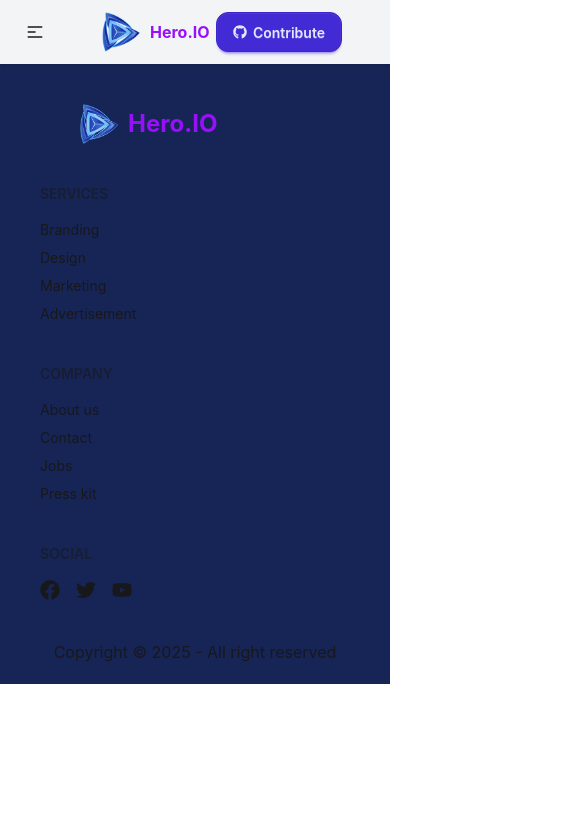
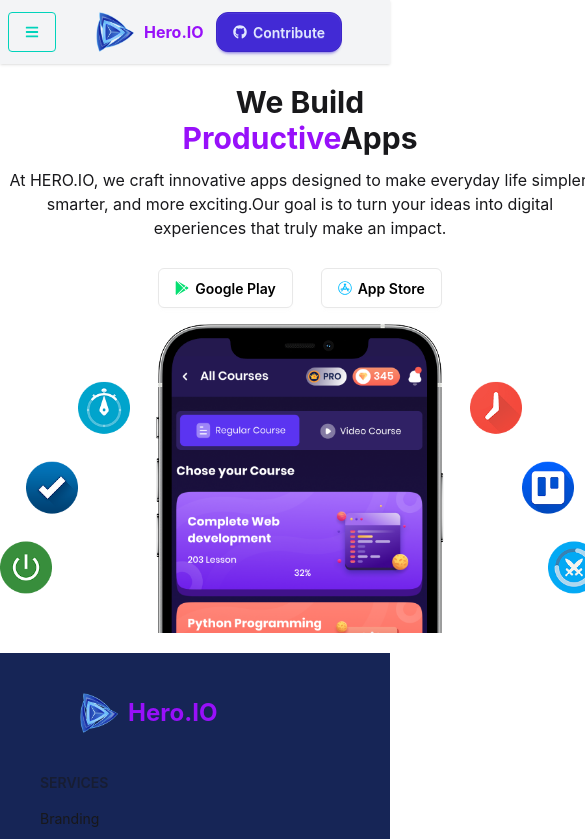
Before and after one commit to Tazim212/react-hero-app, a React (Vite) app: page / in a window 390 px wide. Shown: the top 839 px of the page, 585 px wide, since content can reach past the window. Built offline with nearby package versions, Linux system fonts and the light colour scheme.

Commit message:
banner section done

```diff
--- a/src/Pages/Navbar/Navbar.jsx
+++ b/src/Pages/Navbar/Navbar.jsx
@@ -1,7 +1,6 @@
-import React from 'react';
 import { Link, NavLink } from 'react-router';
 import logo from '../../assets/logo.png'
-import { FaGithub } from 'react-icons/fa';
+import { FaBars, FaGithub } from 'react-icons/fa';
 
 const Navbar = () => {
 
@@ -9,21 +8,19 @@
         <div className="navbar bg-gray-100 shadow-sm">
             <div className="navbar-start">
                 <div className="dropdown">
-                    <div tabIndex={0} role="button" className="btn btn-ghost lg:hidden">
-                        <svg xmlns="http://www.w3.org/2000/svg" className="h-5 w-5" fill="none" viewBox="0 0 24 24" stroke="currentColor"> <path strokeLinecap="round" strokeLinejoin="round" strokeWidth="2" d="M4 6h16M4 12h8m-8 6h16" /> </svg>
-                    </div>
+                    <span tabIndex={0} className='btn btn-outline btn-accent lg:hidden text-md'><FaBars></FaBars></span>
                     <ul
                         tabIndex="-1"
-                        className="menu menu-sm dropdown-content  rounded-box z-1 mt-3 w-52 p-2 font-semibold">
+                        className="menu menu-sm dropdown-content bg-sky-800 rounded-box z-1 mt-3 w-52 p-2 font-semibold">
                         <NavLink to='/'>Home</NavLink>
                         <NavLink to='/apps'>Apps</NavLink>
                         <NavLink to='/'>Installation</NavLink>
                     </ul>
                 </div>
-                <div className='flex gap-2 items-center ml-10'>
+                <Link to='/' className='flex gap-2 items-center ml-10'>
                     <img src={logo} className='w-10 h-10' alt="" />
                     <h2 className='font-bold text-purple-600'>Hero.IO</h2>
-                </div>
+                </Link>
             </div>
             <div className="navbar-center hidden lg:flex">
                 <ul className="menu menu-horizontal gap-3 font-semibold text-black">
@@ -33,7 +30,7 @@
                 </ul>
             </div>
             <div className="navbar-end mr-10">
-                <button className='btn btn-primary rounded-xl'><span><FaGithub></FaGithub></span>Contribute</button>
+                <Link to='https://github.com/Tazim212' className='btn btn-primary rounded-xl'><span><FaGithub></FaGithub></span>Contribute</Link>
             </div>
         </div>
     );
--- a/src/components/Banner/Banner.jsx
+++ b/src/components/Banner/Banner.jsx
@@ -1,9 +1,21 @@
 import React from 'react';
-
+import hero from '../../assets/hero.png'
+import { Link } from 'react-router';
+import { FaGooglePay } from 'react-icons/fa6';
+import { FaAppStore, FaGooglePlay } from 'react-icons/fa';
 const Banner = () => {
     return (
-        <div>
+        <div className='mx-auto my-5 w-[600px]'>
+            <h1 className='text-3xl text-center font-bold'>We Build<br></br> <span className='text-purple-600'>Productive</span>Apps</h1>
+            <p className='text-center py-3'>At HERO.IO, we craft innovative apps designed to make everyday life simpler, smarter, and more
+                exciting.Our goal is to turn your ideas into digital experiences that truly make an impact.</p>
 
+            <div className='text-center my-4'>
+                <Link to='https://play.google.com/store/games?hl=en'><button className='btn bg-white text-black mr-7 rounded-md'><FaGooglePlay className='text-green-400'></FaGooglePlay> Google Play</button></Link>
+                <Link to='https://www.apple.com/app-store/'><button className='btn bg-white text-black rounded-md'><FaAppStore className='text-sky-400'></FaAppStore> App Store</button></Link>
+            </div>
+
+            <img src={hero} alt="" />
         </div>
     );
 };
--- /dev/null
+++ b/src/components/Home/Home.jsx
@@ -0,0 +1,12 @@
+import React from 'react';
+import Banner from '../Banner/Banner';
+
+const Home = () => {
+    return (
+        <div>
+            <Banner></Banner>
+        </div>
+    );
+};
+
+export default Home;
--- a/src/components/Routes/Routes.jsx
+++ b/src/components/Routes/Routes.jsx
@@ -2,12 +2,17 @@
 import { createBrowserRouter } from "react-router";
 import App from '../../App';
 import Apps from '../Apps/Apps';
+import Home from '../Home/Home';
 
 export const router = createBrowserRouter([
     {
         path: "/",
         Component: App,
         children: [
+            {
+            path: "/",
+            Component: Home
+        },
         {
             path: "/apps",
             Component: Apps
```
